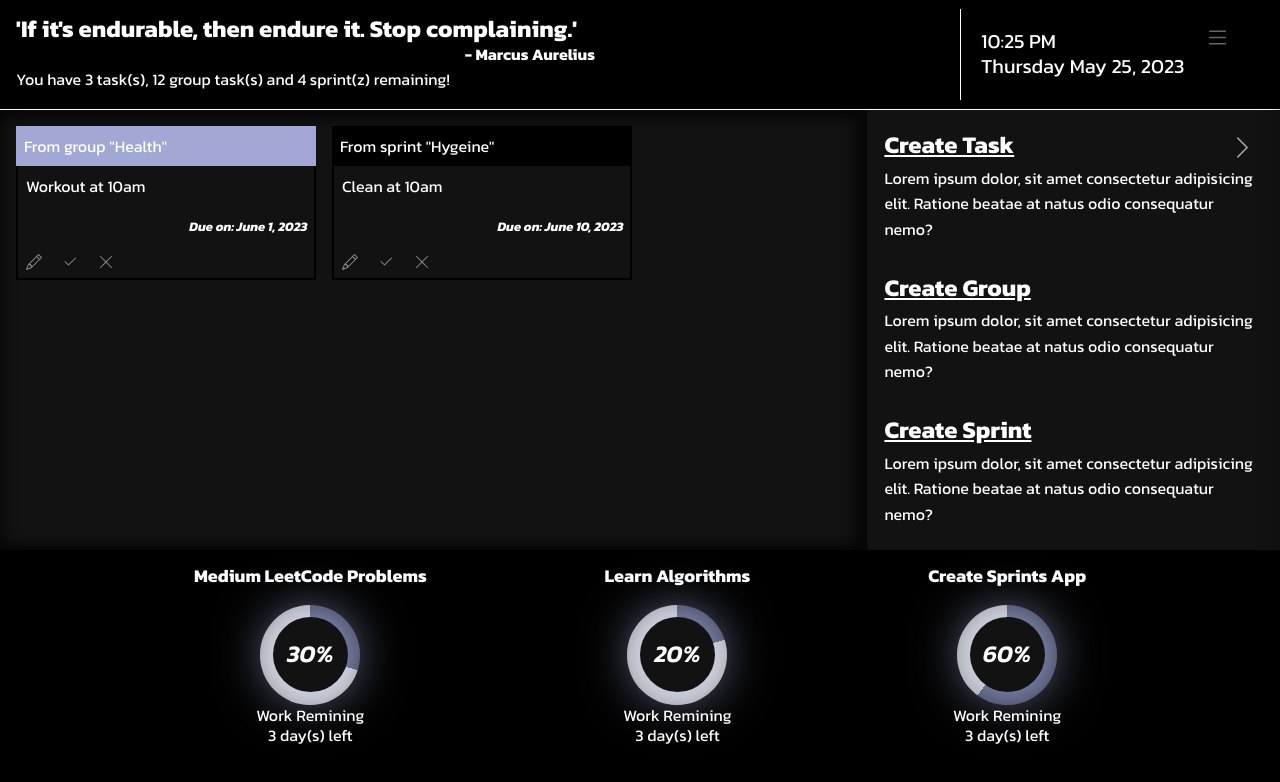
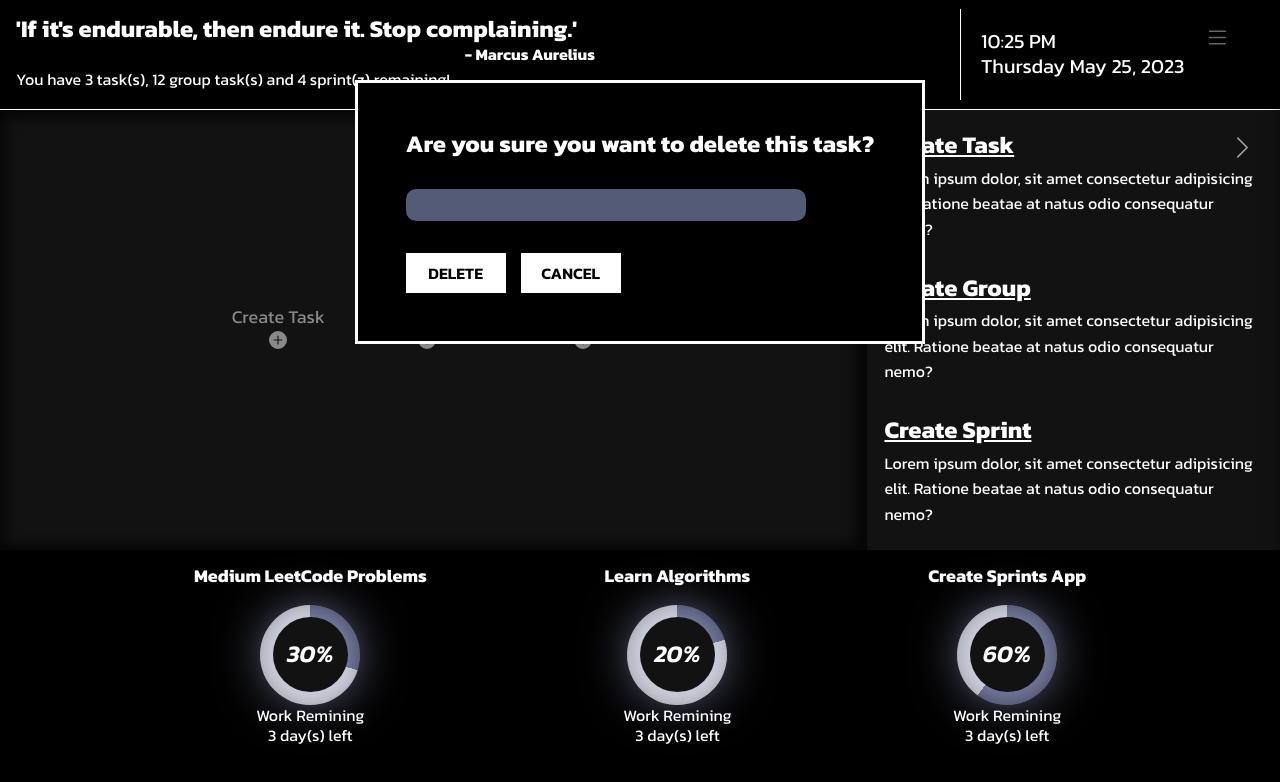
Before and after one commit to EdwardIY/Sprintz-App, a React (Create React App) app: page / in a window 1280 px wide. Shown: the top 782 px of the page. Built offline with nearby package versions, Linux system fonts and the light colour scheme.

Commit message:
Add and Remove task feature finished

```diff
--- a/src/App.tsx
+++ b/src/App.tsx
@@ -7,6 +7,7 @@ import Sprints  from './comps/Sprints';
 import Options  from './comps/Options';
 import Tasks from './comps/Tasks';
 import CreateTask from './comps/PopUps/CreateTask';
+import DeleteTask from './comps/PopUps/DeleteTask';
 
 
 const DateCollection = {
@@ -37,40 +38,18 @@ months: [
 
 export default function App() {
   const [full, setFull] = useState(false);
-  const [tasks, setTasks] = useState([
-    {
-      id: 1,
-      description: 'Workout at 10am',
-      category: {
-        type: 'group',
-        name: 'Health'
-      },
-      due: {
-        date: "2023-06-02",
-        dateString: "June 1, 2023"
-      }
-    },
-    {
-      id: 2,
-      description: 'Clean at 10am',
-      category: {
-        type: 'sprint',
-        name: 'Hygeine'
-      },
-      due: {
-        date: "2023-10-02",
-        dateString: "June 10, 2023"
-      }
-    },
-  ])
+  const [taskID, setTaskID] = useState(null);
+  const [tasks, setTasks] = useState([])
   const [viewCreateTask,setViewCreateTask] = useState(false)
   const [viewCreateGroup,setViewCreateGroup] = useState(false)
   const [viewCreateSprint,setViewCreateSprint] = useState(false)
-  const [viewConfirm,setViewConfirm] = useState(false)
+  const [viewConfirm, setViewConfirm] = useState(false)
+  const [viewDeleteTask, setViewDeleteTask] = useState(true)
 
   return (
     <div className="App">
       {/* PopUps */}
+      <DeleteTask taskID={taskID} setTaskID={setTaskID} tasks={tasks} setTasks={setTasks} viewDeleteTask={viewDeleteTask} setViewDeleteTask={setViewDeleteTask} />
       <CreateTask viewCreateTask={viewCreateTask} setViewCreateTask={setViewCreateTask} tasks={tasks} setTasks={setTasks} DateCollection={DateCollection} />
       <Welcome />
 
@@ -83,7 +62,7 @@ export default function App() {
       </div>
 
         <div className="Container--row Main">
-        <Tasks tasks={tasks} setTasks={setTasks} full={full } setFull={setFull} />
+        <Tasks tasks={tasks} setTasks={setTasks} setTaskID={setTaskID} setViewDeleteTask={setViewDeleteTask} setViewCreateTask={setViewCreateTask} full={full } setFull={setFull} />
         < Options setViewCreateTask={setViewCreateTask} full={full } setFull={setFull}/>
         </div>
 
--- /dev/null
+++ b/src/comps/PopUps/DeleteTask.tsx
@@ -0,0 +1,32 @@
+interface DeleteTask__Inputs {
+    taskID: Number | null
+    setTaskID: Function
+    tasks: (any)[]
+    setTasks: Function
+    viewDeleteTask: Boolean
+    setViewDeleteTask: Function
+}
+
+
+export default function DeleteTask({ taskID, setTaskID, tasks, setTasks, viewDeleteTask, setViewDeleteTask }: DeleteTask__Inputs) {
+    const description = tasks.map((task) => task.id == taskID && task.description)
+
+    function handleDelete() {
+        setTasks(tasks.filter((task) => task.id != taskID))
+        setTaskID(null)
+        setViewDeleteTask(false)
+    }
+    function handleCancel() {
+        setTaskID(null);
+        setViewDeleteTask(false)
+    }
+    return <div style={{
+        opacity: viewDeleteTask ? '1' : '0', pointerEvents: viewDeleteTask ? 'initial' : 'none'}} className="PopUp DeleteTask Container--col">
+                <h2 className="PopUp--DeleteTask__Title">Are you sure you want to delete this task?</h2>
+        <p className="PopUp--DeleteTask__Description">{description}</p>
+                <div className="PopUp--DeleteTask__Buttons Container--row">
+                    <button onClick={handleDelete} className="PopUp--DeleteTask__Button">DELETE</button>
+                    <div onClick={handleCancel} className="PopUp--DeleteTask__Button">CANCEL</div>
+                </div>
+            </div>
+}
--- a/src/comps/Tasks.tsx
+++ b/src/comps/Tasks.tsx
@@ -2,9 +2,12 @@ import * as Icon from 'react-bootstrap-icons';
 
 interface Task_Intputs {
   tasks: (any)[],
+  setTaskID:Function
   setTasks: Function
   full: boolean,
   setFull: Function
+  setViewCreateTask: Function
+  setViewDeleteTask: Function
 }
 
 // {tasks.map((task) => {
@@ -22,18 +25,26 @@ interface Task_Intputs {
 //         </div>
 // })}
 
-export default function Tasks({tasks,setTasks,full,setFull}:Task_Intputs) {
+export default function Tasks({ tasks, setTasks,setViewDeleteTask,setTaskID, setViewCreateTask, full, setFull }: Task_Intputs) {
+
+
+  function mountTask(id: number) {
+    setTaskID(id);
+    setViewDeleteTask(true);
+
+    console.log(id)
+  }
 
     return (
       <div style={{ justifyContent: tasks.length ? 'start' : 'center', alignItems: tasks.length ? 'start' : 'center' }} className="Container--row Main__Tasks">
 
         {!tasks.length && <div className="Main__Tasks__AddContainer Container--row">
-                             <span className="Main__Tasks__AddOption Main__Tasks__Add--task">Create Task <br /> <Icon.PlusCircleFill/> </span>
+                             <span onClick={()=> setViewCreateTask(true)} className="Main__Tasks__AddOption Main__Tasks__Add--task">Create Task <br /> <Icon.PlusCircleFill/> </span>
                              <span className="Main__Tasks__AddOption Main__Tasks__Add--group">Create Group <br /> <Icon.PlusCircleFill/> </span>
                              <span className="Main__Tasks__AddOption  Main__Tasks__Add--sprint">Create Sprint <br /> <Icon.PlusCircleFill/> </span>
                         </div>}
-        {tasks.length && <Icon.ChevronLeft onClick={() => setFull(!full)} style={{ opacity: full ? '1' : '0', pointerEvents: full ? 'initial' : 'none' }} className='Main__Options__Close--toggle' />}
-        {tasks.length && tasks.map((task) => {
+        {tasks.length > 0 && <Icon.ChevronLeft onClick={() => setFull(!full)} style={{ opacity: full ? '1' : '0', pointerEvents: full ? 'initial' : 'none' }} className='Main__Options__Close--toggle' />}
+        {tasks.length > 0 && tasks.map((task) => {
                             return <div key={task.id} className={`Task Container--col ${task.category ? 'Task--' + task.category.type : 'Task--reg' } `}>
                                       <span className="TaskCategory">{task.category ? 'From ' + task.category.type  + ' "' + task.category.name + '"' : ''  }</span>
                                       <span className="TaskDescription">{task.description}</span>
@@ -41,9 +52,9 @@ export default function Tasks({tasks,setTasks,full,setFull}:Task_Intputs) {
                                         <span className="TaskControls Container--row">
                                           <Icon.Pencil />
                                           <Icon.Check2 />
-                                          <Icon.XLg />
+                                          <Icon.XLg onClick={()=> mountTask(task.id)} />
                                         </span>
-                                        <span className='TaskTime'> Due on: {task.due.dateString}</span>
+                                        <span className='TaskTime'> Due: {task.due.dateString}</span>
                                     </div>
                                   </div>
                           })}
--- a/src/main.css
+++ b/src/main.css
@@ -264,18 +264,17 @@
     text-align: center;
     border: 3px solid var(--secondaryColor);
     background: var(--primaryColor);
-    height: 500px;
-    width: 500px;
+    width: max-content;
+    height: max-content;
+    align-items: flex-start;
+    gap:2em;
+    padding: 3em;
     top:5em;
     z-index: 1;
     transition: .3s;
 }
 .PopUp.CreateTask {
-    width: max-content;
-    height: max-content;
-    align-items: flex-start;
-    gap:2em;
-    padding: 3em;
+
 }
 .PopUp--CreateTask__Description {
     background: transparent;
@@ -316,3 +315,32 @@
     font-size: 16px;
     cursor: pointer;
 }
+
+
+.PopUp.DeleteTask {}
+.PopUp--DeleteTask__Title{}
+.PopUp--DeleteTask__Description{
+    width: 400px;
+    padding: 1em;
+    background: var(--colorC);
+    background-blend-mode: overlay;
+    text-align: start;
+    border-radius: 10px;
+}
+.PopUp--DeleteTask__Buttons{
+    gap:15px;
+}
+.PopUp--DeleteTask__Button {
+    all:initial;
+    font-family: inherit;
+    text-align: center;
+    border: none;
+    outline: none;
+    color: var(--primaryColor);
+    background: var(--secondaryColor);
+    padding: .5em 0em;
+    width: 100px;
+    font-weight: 600;
+    font-size: 16px;
+    cursor: pointer;
+}
```
Also changed, not shown: .txt.
